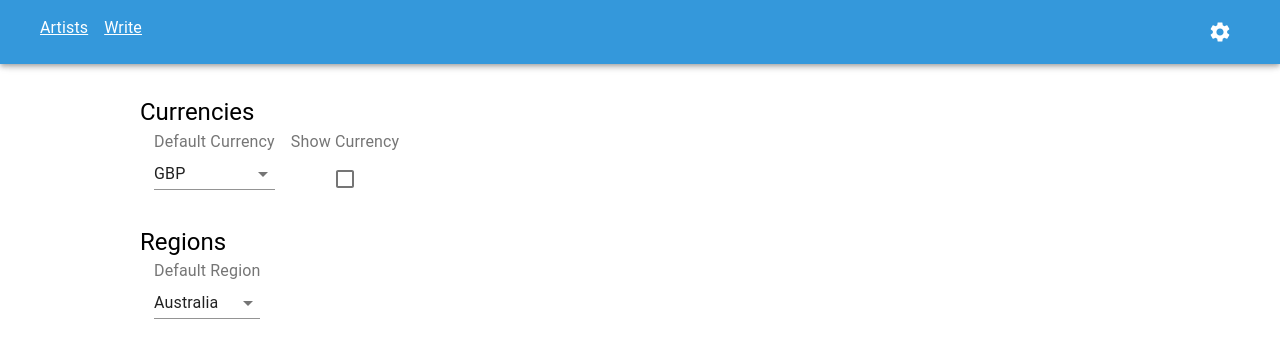
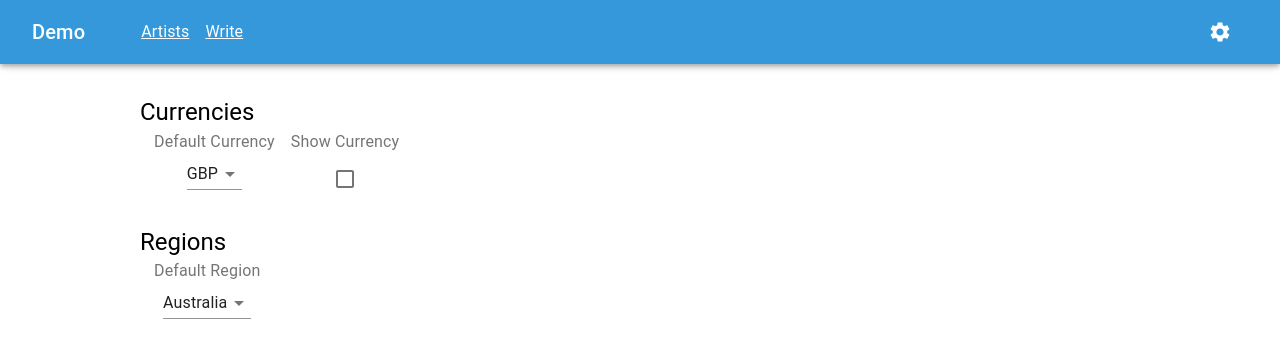
Before and after one commit to iamscottcox/future-state-management-demo, a Next.js app: page /settings in a window 1280 px wide. Shown: the top 358 px of the page. Built offline with nearby package versions, Linux system fonts and the light colour scheme.

Commit message:
Style tweaks

```diff
--- a/src/api/releases.ts
+++ b/src/api/releases.ts
@@ -1,9 +1,9 @@
 export interface FetchReleasesOptions {
-  id?: string;
+  id?: string | number;
   sort?: string;
   sortOrder?: string;
-  pageNumber?: number;
-  perPage?: number;
+  pageNumber?: string | number;
+  perPage?: string | number;
 }
 
 export type FetchReleasesQueryKey = [string, FetchReleasesOptions];
--- a/src/components/Artists/index.tsx
+++ b/src/components/Artists/index.tsx
@@ -26,8 +26,6 @@ export const Artists: FC<Props> = ({
   if (isLoading) return <Loading />;
   if (error) return <p>{error.message}</p>;
 
-  console.log('artists', artists);
-
   return (
     <StyledArtists>
       {artists &&
--- a/src/components/Navigation/index.tsx
+++ b/src/components/Navigation/index.tsx
@@ -15,19 +15,22 @@ import styled from 'styled-components';
 import store from 'src/state';
 import theme from 'src/theme';
 import { useState } from 'react';
-import { replacePath } from 'src/libs/paths';
 import { useRouter } from 'next/dist/client/router';
-import { Title } from '@material-ui/icons';
 
 const StyledNavigation = styled.div`
   width: 100%;
   display: flex;
+  align-items: center;
   background: ${theme.palette.primary.main};
   padding: 0.5rem;
 
   a {
     padding: 0.5rem;
     color: white;
+  }
+
+  .navbar-site-logo {
+    margin-right: 3rem;
   }
 
   .spacer {
@@ -55,6 +58,9 @@ export const Navigation = () => {
     <AppBar position="fixed">
       <Toolbar>
         <StyledNavigation>
+          <Typography variant="h6" className="navbar-site-logo" noWrap>
+            Demo
+          </Typography>
           <Link href="/artists">
             <a>
               <Typography variant="body1">Artists</Typography>
--- a/src/pages/settings/index.tsx
+++ b/src/pages/settings/index.tsx
@@ -50,9 +50,8 @@ const StyledSettingsPage = styled.div`
     border: none;
 
     section {
-      display: flex;
-      flex-direction: column;
       margin-right: 1rem;
+      text-align: center;
 
       label {
         margin-bottom: 0.5rem;
```
